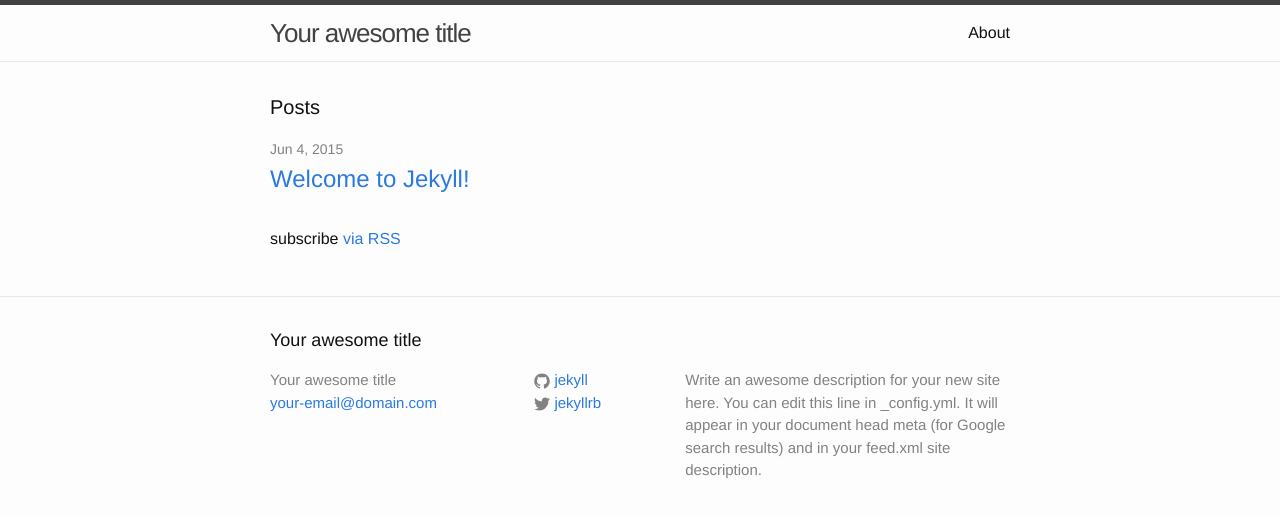
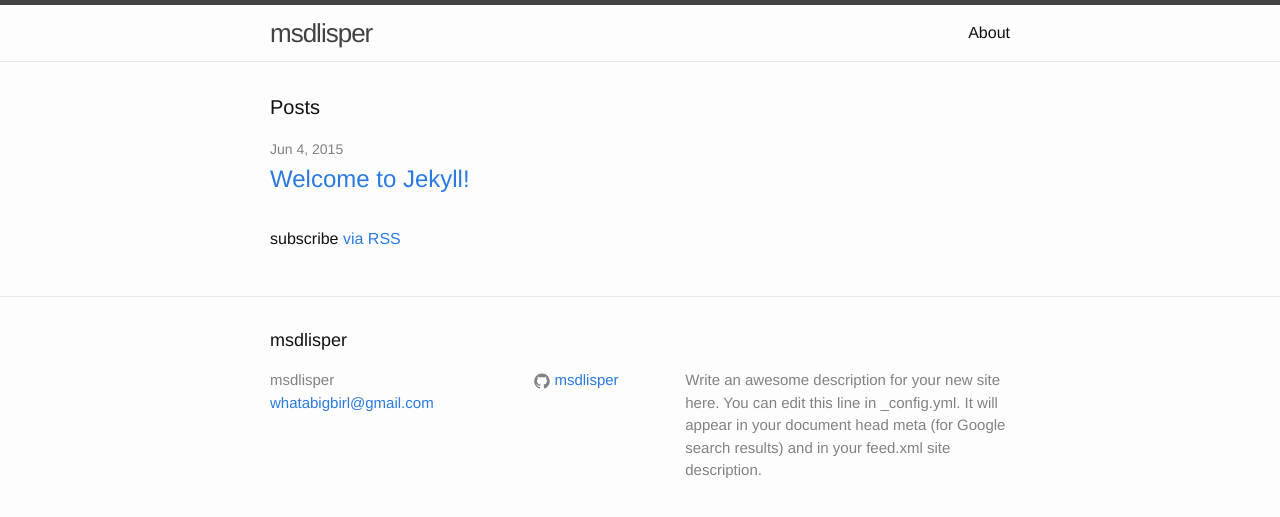
Before and after one commit to msdlisper/msdlisper.github.com, a Jekyll site: the page built from index.html, in a window 1280 px wide. Shown: the top 517 px of the page. Built offline with Jekyll 4.4.1, drawn with Linux system fonts in a browser that asks for light colours.

Commit message:
Update _config.yml

```diff
--- a/_config.yml
+++ b/_config.yml
@@ -1,14 +1,13 @@
 # Site settings
-title: Your awesome title
-email: your-email@domain.com
+title: msdlisper
+email: whatabigbirl@gmail.com
 description: > # this means to ignore newlines until "baseurl:"
   Write an awesome description for your new site here. You can edit this
   line in _config.yml. It will appear in your document head meta (for
   Google search results) and in your feed.xml site description.
 baseurl: "" # the subpath of your site, e.g. /blog/
-url: "http://yourdomain.com" # the base hostname & protocol for your site
-twitter_username: jekyllrb
-github_username:  jekyll
+url: "http://blog.msdlisper.com" # the base hostname & protocol for your site
+github_username:  msdlisper
 
 # Build settings
 markdown: kramdown
```
